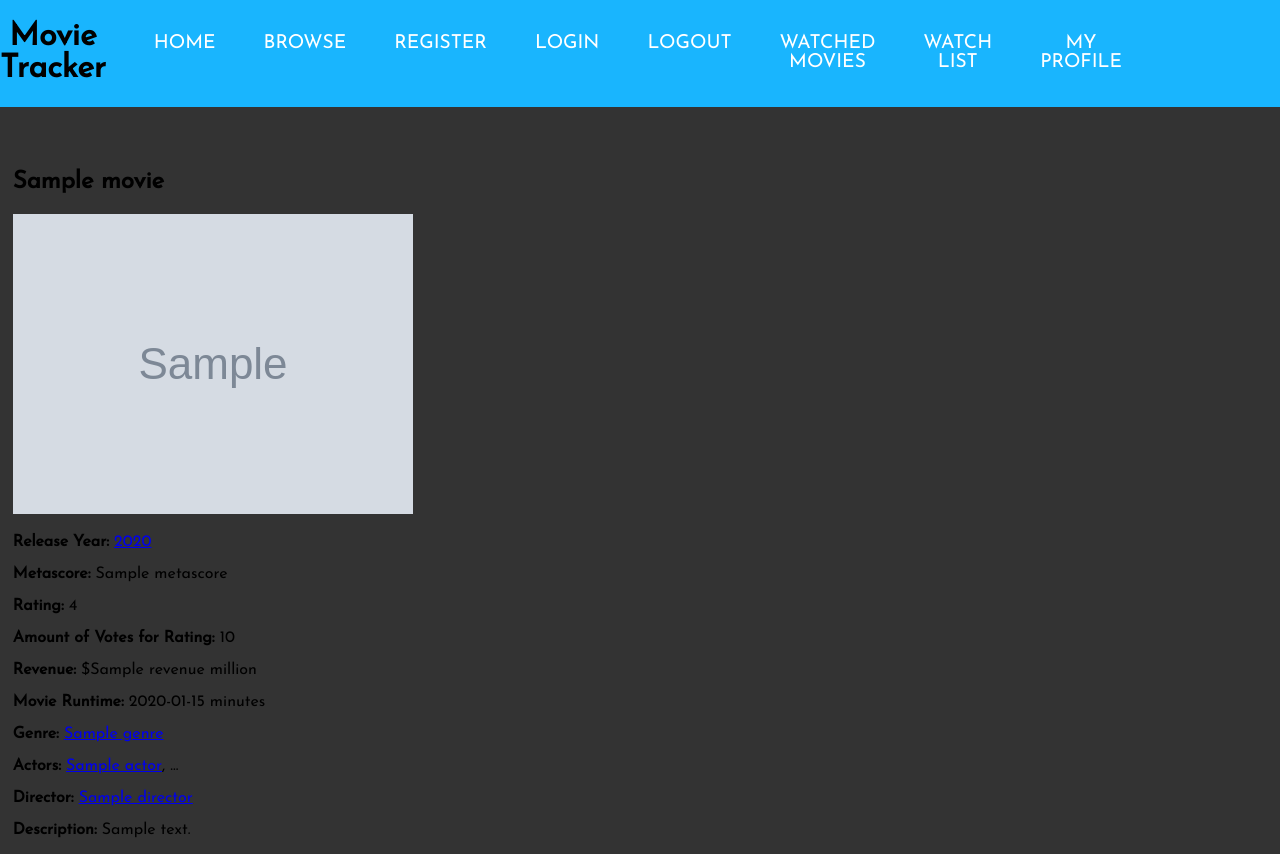
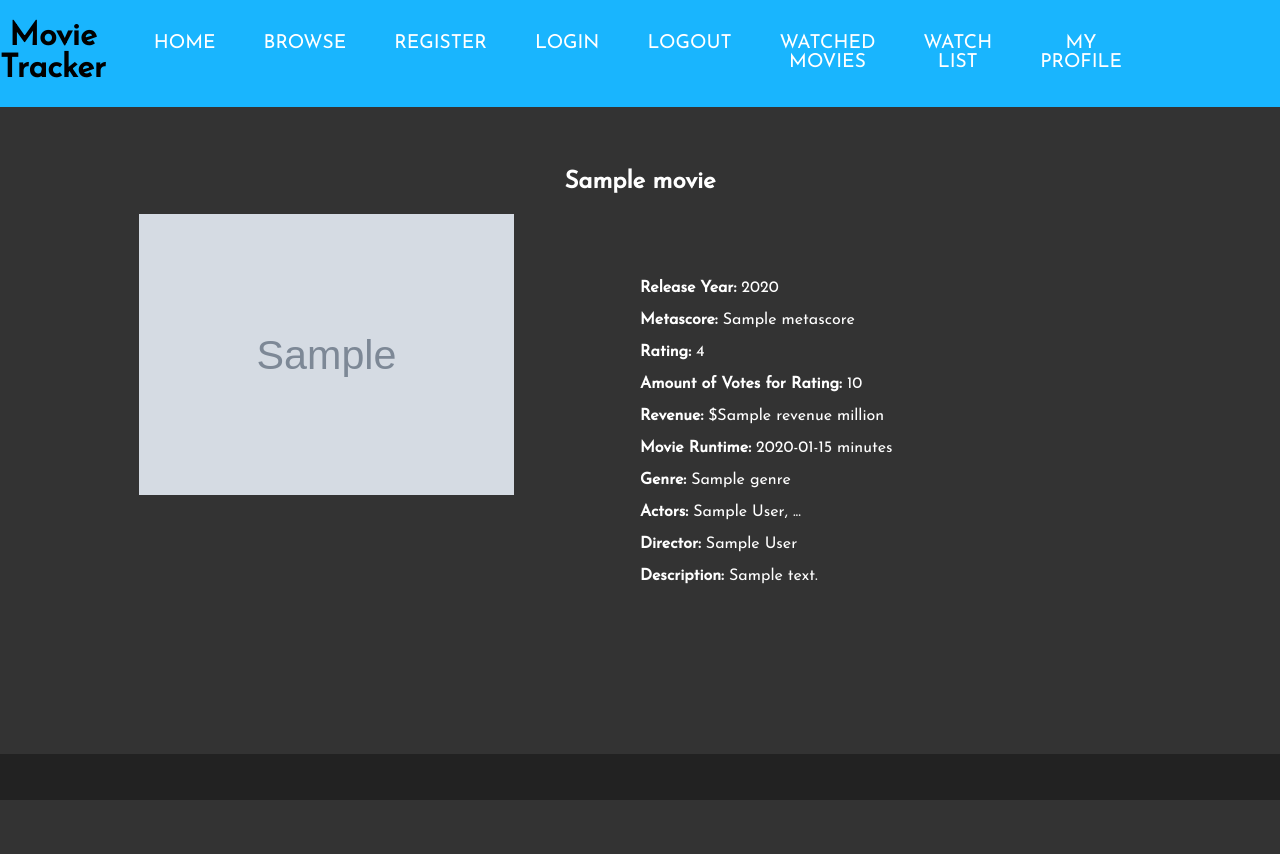
Before and after one commit to amieldelatorre/MovieWebsite, a Flask app: template moviewebsite/templates/movie.html in a window 1280 px wide. After the commit the page ends 800 px from the top, so only its background shows below. Run offline with Flask 2, Linux system fonts and the light colour scheme; the template is opened without the code that fills it: most values are stand-ins (such as "Sample title", 1, 10 or a date in 2020); grey boxes marked "Sample" are stand-in pictures.

Commit message:
finished top half of movie page

```diff
--- a/moviewebsite/home/home.py
+++ b/moviewebsite/home/home.py
@@ -7,7 +7,7 @@
 
 @home_blueprint.route('/', methods=['GET'])
 def home():
-    number_of_random_movies = 15
+    number_of_random_movies = 5
     random_movies = repo.repo_instance.get_random_movies(number_of_random_movies)
     for movie in random_movies:
         repo.repo_instance.add_poster_link(movie)
--- a/moviewebsite/moviepage/moviepage.py
+++ b/moviewebsite/moviepage/moviepage.py
@@ -14,6 +14,5 @@
         return redirect(url_for('home_bp.home'))
 
     movie = repo.repo_instance.get_movie_by_title_and_year(title, year)
-
     return render_template('movie.html',
                            movie=movie)
--- a/moviewebsite/static/main.css
+++ b/moviewebsite/static/main.css
@@ -6,6 +6,8 @@
 
 *, *::before, *::after {
     box-sizing: border-box;
+    text-decoration: none;
+    list-style: none;
 }
 
 body {
@@ -176,12 +178,77 @@
     margin: 150px auto auto auto;
 }
 
+p, a {
+    color: white;
+}
+
 .home-movie-result {
     width: 350px;
     float: left;
     color: white;
     overflow: hidden;
     text-overflow: ellipsis;
-    margin: 0:
+    margin: 0;
     padding: 20px;
 }
+
+
+.movie {
+    overflow: hidden;
+    width: 100%;
+}
+
+h2.movie-page-title {
+    text-align: center;
+    color: white;
+}
+
+.photo {
+    width: 100%;
+    text-align: center;
+}
+
+.photo .movie-page-image {
+    width: 350px;
+    height: auto;
+}
+
+.movie-info {
+    display: inline;
+    width: 1000%;
+    height:540px;
+    padding-top: 50px;
+    word-wrap: break-word;
+}
+
+
+
+@media screen and (min-width: 800px) {
+    .movie {
+        overflow: hidden;
+        width: 100%;
+    }
+
+    h2.movie-page-title {
+        text-align: center;
+        color: white;
+    }
+
+    .photo {
+        float: left;
+        width: 50%;
+        text-align: center;
+    }
+
+    .photo .movie-page-image {
+        width: 375px;
+        height: auto;
+    }
+
+    .movie-info {
+        width: 50%;
+        float: right;
+        height:540px;
+        padding-top: 50px;
+    }
+}
--- a/moviewebsite/templates/movie.html
+++ b/moviewebsite/templates/movie.html
@@ -18,11 +18,11 @@
       <p><strong>Revenue:</strong> ${{movie.revenue}} million</p>
       <p><strong>Movie Runtime:</strong> {{movie.runtime_minutes}} minutes</p>
 
-      <p><strong>Genre:</strong> {% for genre in movie.genres%}<a href="{{url_for('moviepage_bp.movie_page', genre=genre.name)}}">{{genre.genre_name}}</a> {% endfor %}</p>
+      <p><strong>Genre:</strong> {% for genre in movie.genres%}<a href="{{url_for('moviepage_bp.movie_page', genre=genre.genre_name)}}">{{genre.genre_name}}</a> {% endfor %}</p>
 
-      <p><strong>Actors:</strong> {% for actor in movie.actors%}<a href="{{url_for('moviepage_bp.movie_page', actor=actor.name)}}">{{actor.actor_full_name}}</a>, {% endfor %} ...</p>
+      <p><strong>Actors:</strong> {% for actor in movie.actors%}<a href="{{url_for('moviepage_bp.movie_page', actor=actor.full_name)}}">{{actor.full_name}}</a>, {% endfor %} ...</p>
 
-      <p><strong>Director:</strong> <a href="{{url_for('moviepage_bp.movie_page', director=movie.director.name)}}">{{movie.director.director_full_name}}</a></p>
+      <p><strong>Director:</strong> <a href="{{url_for('moviepage_bp.movie_page', director=movie.director.full_name)}}">{{movie.director.full_name}}</a></p>
       <p class="movie-page-description"><strong>Description:</strong> {{movie.description}}</p>
 
 
--- a/moviewebsite/templates/navigation.html
+++ b/moviewebsite/templates/navigation.html
@@ -4,7 +4,7 @@
 
 <nav id="nav">
     <ul>
-        <li><a class="nav-btn">Home</a></li>
+        <li><a class="nav-btn" href="{{url_for('home_bp.home')}}">Home</a></li>
         <li><a class="nav-btn">Browse</a></li>
         <li><a class="nav-btn">Register</a></li>
         <li><a class="nav-btn">Login</a></li>
```
